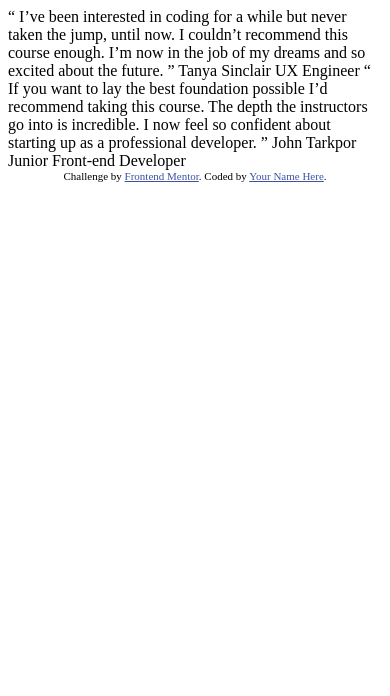
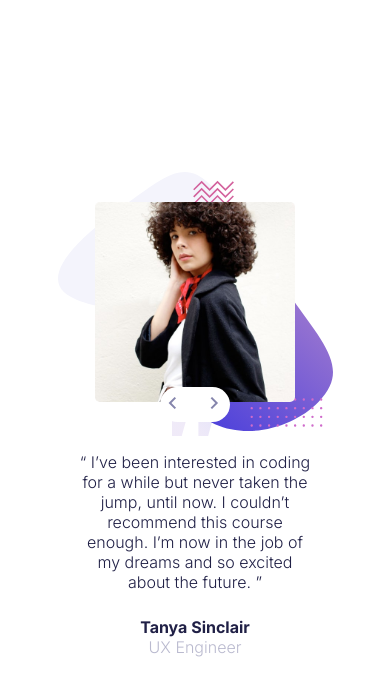
Before and after one commit to GaldinoMat/bootcamp-testimonials-carousel, a plain HTML site: page index.html in a window 390 px wide. Drawn offline with Linux system fonts and the light colour scheme.

Commit message:
Finished mobile design. Implemented carousel.

```diff
--- a/index.html
+++ b/index.html
@@ -1,38 +1,101 @@
 <!DOCTYPE html>
 <html lang="en">
   <head>
-  <meta charset="UTF-8">
-  <meta name="viewport" content="width=device-width, initial-scale=1.0"> <!-- displays site properly based on user's device -->
-
-  <link rel="icon" type="image/png" sizes="32x32" href="./images/favicon-32x32.png">
-
+    <meta charset="UTF-8" />
+    <meta name="viewport" content="width=device-width, initial-scale=1.0" />
+    <link
+      rel="icon"
+      type="image/png"
+      sizes="32x32"
+      href="./images/favicon-32x32.png"
+    />
+    <link rel="stylesheet" href="style.css" />
+    <link rel="preconnect" href="https://fonts.gstatic.com" />
+    <link
+      href="https://fonts.googleapis.com/css2?family=Inter:wght@300;500;700&display=swap"
+      rel="stylesheet"
+    />
     <title>Frontend Mentor | Coding Bootcamp Testimonials Slider</title>
-
-  <!-- Feel free to remove these styles or customise in your own stylesheet 👍 -->
-  <style>
-    .attribution { font-size: 11px; text-align: center; }
-    .attribution a { color: hsl(228, 45%, 44%); }
-  </style>
   </head>
   <body>
+    <main class="container">
+      <div class="card card--visible">
+        <div class="image-container">
+          <img class="photo" src="images/image-tanya.jpg" alt="tanya-photo" />
+        </div>
+        <div class="testimonial-container">
+          <div class="testimonial-text">
+            <p class="text">
+              “ I’ve been interested in coding for a while but never taken the
+              jump, until now. I couldn’t recommend this course enough. I’m now
+              in the job of my dreams and so excited about the future. ”
+            </p>
+            <div class="person-info">
+              <strong> Tanya Sinclair </strong>
+              <p>UX Engineer</p>
+            </div>
+          </div>
+        </div>
+      </div>
+      <div class="card card--insivible">
+        <div class="image-container">
+          <img class="photo" src="images/image-john.jpg" alt="john-photo" />
+        </div>
+        <div class="testimonial-container">
+          <div class="testimonial-text">
+            <p class="text">
+              “ If you want to lay the best foundation possible I'd recommend
+              taking this course. The depth the instructors go into is
+              incredible. I now feel so confident about starting up as a
+              professional developer. ”
+            </p>
+            <div class="person-info">
+              <strong> John Tarkpor </strong>
+              <p>Junior Front-end Developer</p>
+            </div>
+          </div>
+        </div>
+      </div>
 
-  “ I’ve been interested in coding for a while but never taken the jump, until now.
-  I couldn’t recommend this course enough. I’m now in the job of my dreams and so
-  excited about the future. ”
-
-  Tanya Sinclair
-  UX Engineer
-
-  “ If you want to lay the best foundation possible I’d recommend taking this course.
-  The depth the instructors go into is incredible. I now feel so confident about
-  starting up as a professional developer. ”
-
-  John Tarkpor
-  Junior Front-end Developer
-
-  <div class="attribution">
-    Challenge by <a href="https://www.frontendmentor.io?ref=challenge" target="_blank">Frontend Mentor</a>.
-    Coded by <a href="#">Your Name Here</a>.
+      <div class="button-container">
+        <button id="previous-slide" aria-label="previous-slide-button">
+          <svg
+            xmlns="http://www.w3.org/2000/svg"
+            viewbox="0 0 18 18"
+            width="12"
+            height="18"
+          >
+            <path
+              fill="none"
+              stroke="#8585AC"
+              stroke-width="3"
+              d="M11 1L3 9l8 8"
+            />
+          </svg>
+        </button>
+        <button id="next-slide" aria-label="next-slide-button">
+          <svg
+            xmlns="http://www.w3.org/2000/svg"
+            width="12"
+            height="18"
+            viewbox="0 0 18 18"
+          >
+            <path
+              fill="none"
+              stroke="#8585AC"
+              stroke-width="3"
+              d="M2 1l8 8-8 8"
+            />
+          </svg>
+        </button>
       </div>
+    </main>
+    <!-- <div class="attribution">
+    Challenge by
+    <a href="https://www.frontendmentor.io?ref=challenge" target="_blank"
+    >Frontend Mentor</a
+    >. Coded by <a href="#">Your Name Here</a>.
+  </div> -->
+    <script src="main.js"></script>
   </body>
 </html>
--- /dev/null
+++ b/main.js
@@ -0,0 +1,39 @@
+let slidePosition = 0;
+
+const cards = document.getElementsByClassName("card");
+const length = cards.length;
+
+document.getElementById("next-slide").addEventListener("click", () => {
+  moveNextSlide();
+});
+
+function moveNextSlide() {
+  if (slidePosition === length - 1) {
+    slidePosition = 0;
+  } else {
+    slidePosition++;
+  }
+  updateSlide();
+}
+
+document.getElementById("previous-slide").addEventListener("click", () => {
+  movePreviousSlide();
+});
+
+function movePreviousSlide() {
+  if (slidePosition === 0) {
+    slidePosition = 0;
+  } else {
+    slidePosition--;
+  }
+  updateSlide();
+}
+
+function updateSlide() {
+  for (let card of cards) {
+    card.classList.remove("card--visible");
+    card.classList.add("card--invisible");
+  }
+
+  cards[slidePosition].classList.add("card--visible");
+}
--- /dev/null
+++ b/style.css
@@ -0,0 +1,121 @@
+:root {
+  --dark-blue: hsl(240, 38%, 20%);
+  --grayish-blue: hsl(240, 18%, 77%);
+}
+
+* {
+  padding: 0;
+  margin: 0;
+  box-sizing: border-box;
+}
+
+body {
+  height: 100vh;
+  font-family: "Inter", sans-serif;
+  font-weight: 300;
+  color: var(--dark-blue);
+  display: flex;
+  justify-content: center;
+  align-items: center;
+  background-image: url("images/pattern-curve.svg");
+  background-repeat: no-repeat;
+  background-size: 100%;
+  background-position: bottom left;
+}
+
+p {
+  text-align: center;
+}
+
+.container {
+  width: 275px;
+  height: 500px;
+  position: relative;
+  display: flex;
+  justify-content: center;
+  background-image: url("images/pattern-bg.svg"),
+    url("images/pattern-quotes.svg");
+  background-repeat: no-repeat, no-repeat, no-repeat;
+  background-size: 100%, 17%;
+  background-position: top center, bottom 28vh center;
+  overflow: hidden;
+}
+
+.card {
+  width: 100%;
+  margin: 0 20px;
+}
+
+.card,
+.card--insivible {
+  display: none;
+}
+
+.card--visible {
+  display: block;
+  animation: fadeIn 0.1s;
+}
+
+.image-container {
+  display: flex;
+  justify-content: center;
+  align-items: center;
+  margin: 30px 0;
+}
+
+.photo {
+  width: 200px;
+  border-radius: 5px;
+}
+
+.testimonial-text {
+  margin-top: 50px;
+}
+
+.testimonial-text .text {
+  margin-bottom: 25px;
+}
+
+.person-info {
+  text-align: center;
+}
+
+.person-info p {
+  color: var(--grayish-blue);
+}
+
+.button-container {
+  position: absolute;
+  top: 43%;
+  background-color: white;
+  width: 70px;
+  height: 35px;
+  display: flex;
+  justify-content: space-between;
+  align-items: center;
+  padding: 5px 8px;
+  border-radius: 20px;
+}
+
+.button-container button {
+  border: none;
+  background-color: white;
+}
+
+.button-container button:first-child {
+  margin-right: 5px;
+}
+
+.button-container button:last-child {
+  margin-left: 5px;
+}
+
+@keyframes fadeIn {
+  0% {
+    opacity: 0;
+  }
+  100% {
+    opacity: 1;
+    transform: opacity linear;
+  }
+}
```
Lines whose indentation alone changed are shown as unchanged.
